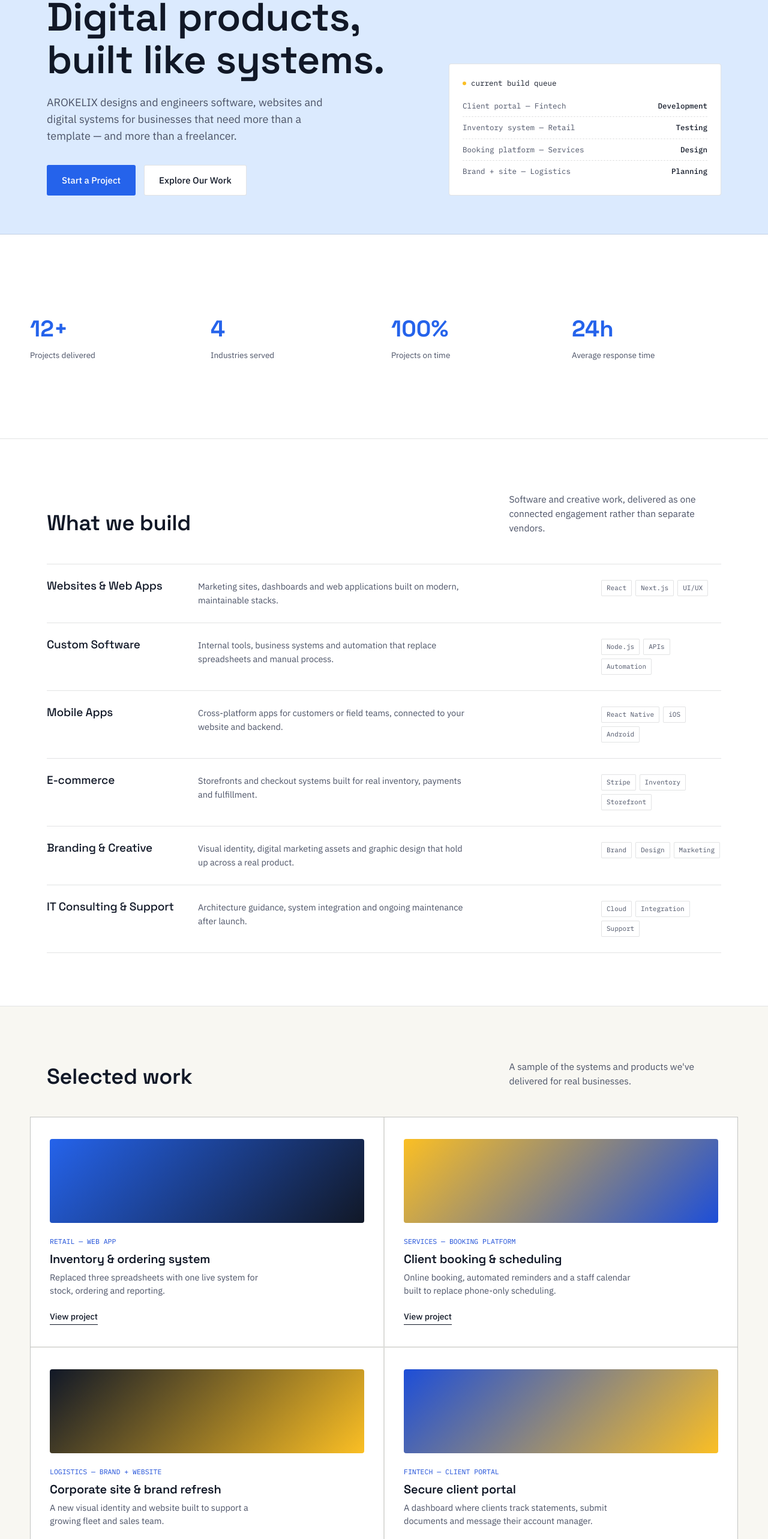
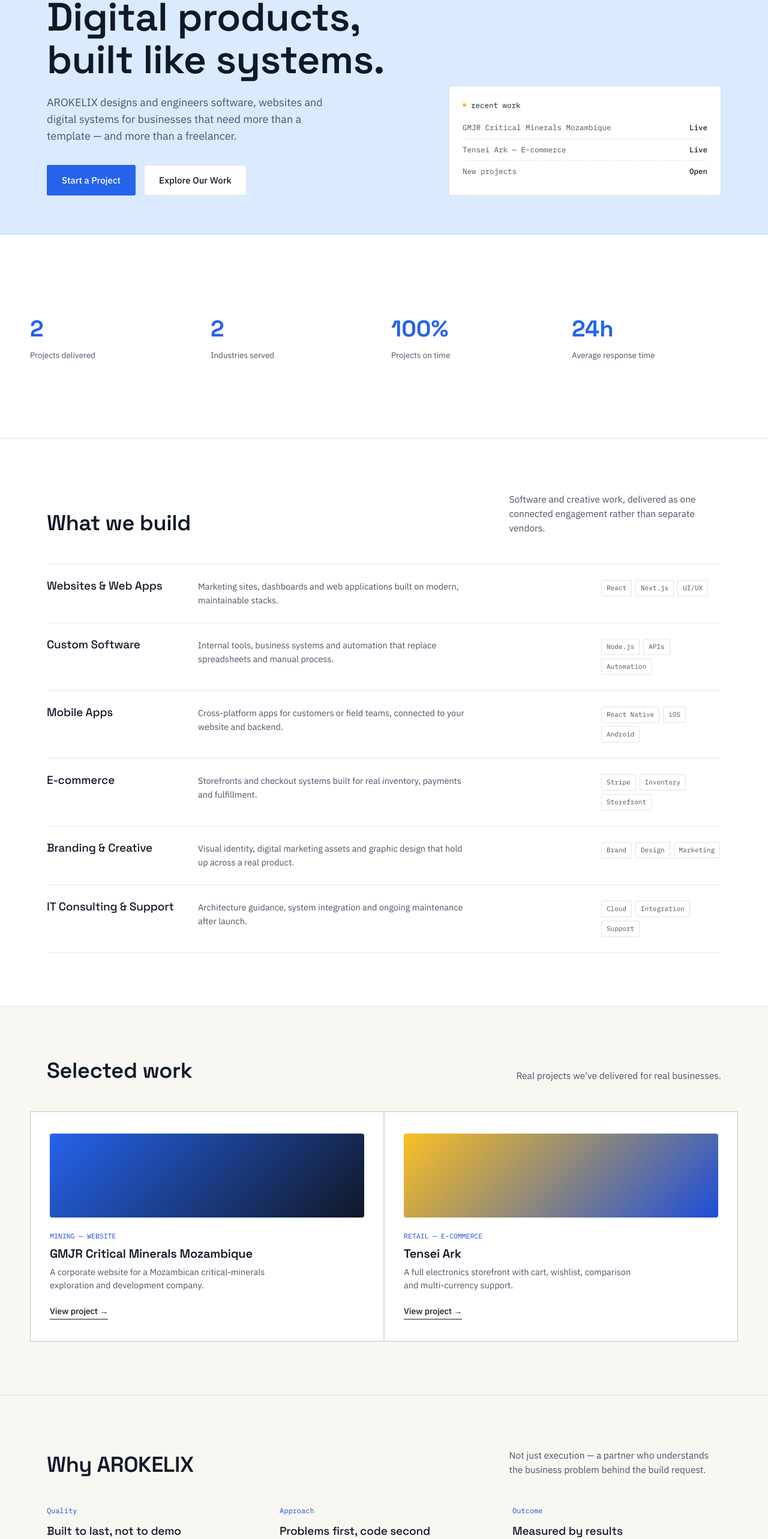
Before and after one commit to aronmuiyionko57-beep/arokelix, a Next.js app: page / in a window 1280 px wide. Shown: the part 220-2786 px from the top of the page at 60% size. Built offline with nearby package versions, Linux system fonts and the light colour scheme.

Commit message:
Add real portfolio projects (GMJR Minerals, Tensei Ark) and remove placeholder content

```diff
--- /dev/null
+++ b/app/lab/page.tsx
@@ -0,0 +1,48 @@
+export default function Lab() {
+  return (
+    <>
+      <header>
+        <div className="wrap nav">
+          <div className="logo"><span className="mark"></span>AROKELIX</div>
+          <nav className="navlinks">
+            <a href="/">Home</a>
+            <a href="/about">About AROKELIX</a>
+            <a href="/work">Our Work</a>
+          </nav>
+          <a href="/contact" className="navcta">Start a Project</a>
+        </div>
+      </header>
+
+      <section className="hero">
+        <div className="wrap">
+          <div className="hero-kicker">AROKELIX Lab</div>
+          <h1 style={{ maxWidth: "650px" }}>Where we experiment before we ship.</h1>
+          <p className="lede">
+            A space for the new technology, AI experiments and internal tools
+            we&apos;re building outside of client work.
+          </p>
+        </div>
+      </section>
+
+      <section>
+        <div className="wrap" style={{ maxWidth: "560px" }}>
+          <p style={{ fontSize: "17px", color: "var(--text-2)" }}>
+            We&apos;re currently swapping out the early stuff for what we&apos;re
+            building next — this page is mid-glow-up. New experiments are
+            being added as they&apos;re ready to show. Curious what&apos;s in
+            the pipeline? Ask us — we love talking about it.
+          </p>
+          <div className="hero-actions" style={{ marginTop: "24px" }}>
+            <a href="/contact" className="btn btn-primary">Get in touch</a>
+          </div>
+        </div>
+      </section>
+
+      <footer>
+        <div className="wrap foot-row">
+          <div>© {new Date().getFullYear()} AROKELIX.</div>
+        </div>
+      </footer>
+    </>
+  );
+}
--- a/app/page.tsx
+++ b/app/page.tsx
@@ -46,6 +46,8 @@
           </div>
           <nav className="navlinks">
             <a href="/about">About AROKELIX</a>
+            <a href="/solutions">Solutions</a>
+            <a href="/lab">Lab</a>
             <a href="#services">Services</a>
             <a href="/work">Our Work</a>
             <a href="#process">Process</a>
@@ -64,6 +66,8 @@
         {menuOpen && (
           <div className="mobile-menu">
             <a href="/about" onClick={() => setMenuOpen(false)}>About AROKELIX</a>
+            <a href="/solutions" onClick={() => setMenuOpen(false)}>Solutions</a>
+            <a href="/lab" onClick={() => setMenuOpen(false)}>Lab</a>
             <a href="#services" onClick={() => setMenuOpen(false)}>Services</a>
             <a href="/work" onClick={() => setMenuOpen(false)}>Our Work</a>
             <a href="#process" onClick={() => setMenuOpen(false)}>Process</a>
@@ -90,11 +94,10 @@
             </div>
           </div>
           <div className="hero-schema">
-            <div className="head"><span className="dot"></span>current build queue</div>
-            <div className="row"><span>Client portal — Fintech</span><b>Development</b></div>
-            <div className="row"><span>Inventory system — Retail</span><b>Testing</b></div>
-            <div className="row"><span>Booking platform — Services</span><b>Design</b></div>
-            <div className="row"><span>Brand + site — Logistics</span><b>Planning</b></div>
+            <div className="head"><span className="dot"></span>recent work</div>
+            <div className="row"><span>GMJR Critical Minerals Mozambique</span><b>Live</b></div>
+            <div className="row"><span>Tensei Ark — E-commerce</span><b>Live</b></div>
+            <div className="row"><span>New projects</span><b>Open</b></div>
           </div>
         </div>
       </section>
@@ -103,11 +106,11 @@
         <Reveal>
           <div className="wrap stats-row">
             <div className="stat-item">
-              <div className="stat-num">12+</div>
+              <div className="stat-num">2</div>
               <div className="stat-label">Projects delivered</div>
             </div>
             <div className="stat-item">
-              <div className="stat-num">4</div>
+              <div className="stat-num">2</div>
               <div className="stat-label">Industries served</div>
             </div>
             <div className="stat-item">
@@ -170,38 +173,24 @@
           <div className="wrap">
             <div className="section-head">
               <h2>Selected work</h2>
-              <p>A sample of the systems and products we&apos;ve delivered for real businesses.</p>
+              <p>Real projects we&apos;ve delivered for real businesses.</p>
             </div>
           </div>
           <div className="wrap" style={{ padding: 0 }}>
             <div className="work-grid">
               <div className="work-card">
                 <div className="work-visual" style={{ background: "linear-gradient(135deg, var(--signal), var(--ink))" }}></div>
-                <div className="work-meta">RETAIL — WEB APP</div>
-                <h3>Inventory & ordering system</h3>
-                <p>Replaced three spreadsheets with one live system for stock, ordering and reporting.</p>
-                <a href="/work" className="work-link">View project</a>
+                <div className="work-meta">MINING — WEBSITE</div>
+                <h3>GMJR Critical Minerals Mozambique</h3>
+                <p>A corporate website for a Mozambican critical-minerals exploration and development company.</p>
+                <a href="https://gmjrminerals.com" target="_blank" rel="noopener noreferrer" className="work-link">View project →</a>
               </div>
               <div className="work-card">
                 <div className="work-visual" style={{ background: "linear-gradient(135deg, var(--gold), var(--signal-dim))" }}></div>
-                <div className="work-meta">SERVICES — BOOKING PLATFORM</div>
-                <h3>Client booking & scheduling</h3>
-                <p>Online booking, automated reminders and a staff calendar built to replace phone-only scheduling.</p>
-                <a href="/work" className="work-link">View project</a>
-              </div>
-              <div className="work-card">
-                <div className="work-visual" style={{ background: "linear-gradient(135deg, var(--ink), var(--gold))" }}></div>
-                <div className="work-meta">LOGISTICS — BRAND + WEBSITE</div>
-                <h3>Corporate site & brand refresh</h3>
-                <p>A new visual identity and website built to support a growing fleet and sales team.</p>
-                <a href="/work" className="work-link">View project</a>
-              </div>
-              <div className="work-card">
-                <div className="work-visual" style={{ background: "linear-gradient(135deg, var(--signal-dim), var(--gold))" }}></div>
-                <div className="work-meta">FINTECH — CLIENT PORTAL</div>
-                <h3>Secure client portal</h3>
-                <p>A dashboard where clients track statements, submit documents and message their account manager.</p>
-                <a href="/work" className="work-link">View project</a>
+                <div className="work-meta">RETAIL — E-COMMERCE</div>
+                <h3>Tensei Ark</h3>
+                <p>A full electronics storefront with cart, wishlist, comparison and multi-currency support.</p>
+                <a href="https://tenseiark.store" target="_blank" rel="noopener noreferrer" className="work-link">View project →</a>
               </div>
             </div>
           </div>
--- a/app/work/page.tsx
+++ b/app/work/page.tsx
@@ -3,10 +3,22 @@
 import { useState } from "react";
 
 const projects = [
-  { name: "Inventory & ordering system", category: "Software", industry: "Retail", desc: "Replaced three spreadsheets with one live system for stock, ordering and reporting.", gradient: "linear-gradient(135deg, var(--signal), var(--ink))" },
-  { name: "Client booking & scheduling", category: "Web Apps", industry: "Services", desc: "Online booking, automated reminders and a staff calendar built to replace phone-only scheduling.", gradient: "linear-gradient(135deg, var(--gold), var(--signal-dim))" },
-  { name: "Corporate site & brand refresh", category: "Websites", industry: "Logistics", desc: "A new visual identity and website built to support a growing fleet and sales team.", gradient: "linear-gradient(135deg, var(--ink), var(--gold))" },
-  { name: "Secure client portal", category: "Web Apps", industry: "Fintech", desc: "A dashboard where clients track statements, submit documents and message their account manager.", gradient: "linear-gradient(135deg, var(--signal-dim), var(--gold))" },
+  {
+    name: "GMJR Critical Minerals Mozambique",
+    category: "Websites",
+    industry: "Mining",
+    desc: "A corporate website for a Mozambican critical-minerals exploration and development company, presenting their mission, mineral portfolio and partnership approach.",
+    gradient: "linear-gradient(135deg, var(--signal), var(--ink))",
+    link: "https://gmjrminerals.com",
+  },
+  {
+    name: "Tensei Ark",
+    category: "E-commerce",
+    industry: "Retail",
+    desc: "A full electronics storefront with a live product catalog, cart, wishlist, product comparison and multi-currency support (KSH/USD).",
+    gradient: "linear-gradient(135deg, var(--gold), var(--signal-dim))",
+    link: "https://tenseiark.store",
+  },
 ];
 
 const categories = ["All", "Websites", "Web Apps", "Mobile", "Software", "E-commerce", "UI/UX"];
@@ -32,7 +44,7 @@
         <div className="wrap">
           <div className="hero-kicker">Our Work</div>
           <h1 style={{ maxWidth: "600px" }}>Projects we&apos;ve delivered.</h1>
-          <p className="lede">A sample of the systems and products built for real businesses.</p>
+          <p className="lede">Real work for real businesses.</p>
         </div>
       </section>
 
@@ -58,7 +70,7 @@
                 <div className="work-meta">{p.industry.toUpperCase()} — {p.category.toUpperCase()}</div>
                 <h3>{p.name}</h3>
                 <p>{p.desc}</p>
-                <a href="#" className="work-link">View project</a>
+                <a href={p.link} target="_blank" rel="noopener noreferrer" className="work-link">View project →</a>
               </div>
             ))}
           </div>
```
Also changed, not shown: app/solutions/page.tsx (added, +66 -0 lines).
